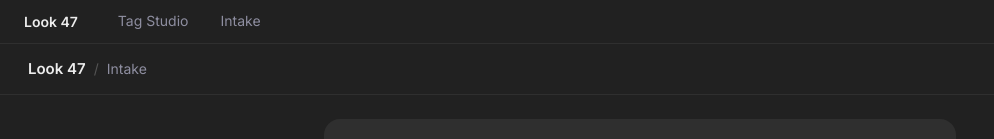
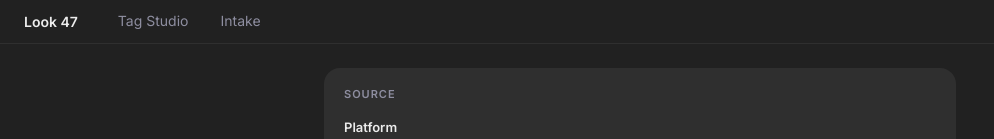
Before and after one commit to gha263/gflb-tag-studio, a Next.js app: page /intake in a window 1280 px wide. Shown: the top 139 px of the page, without its empty margins (0-994 px from the left). Built offline with nearby package versions, Linux system fonts and the light colour scheme; no server answers; the database is empty.

Commit message:
Update page.tsx

```diff
--- a/app/intake/page.tsx
+++ b/app/intake/page.tsx
@@ -480,21 +480,7 @@ export default function IntakePage() {
         ::-webkit-scrollbar-thumb { background: #3a3a3a; border-radius: 3px; }
       `}</style>
 
-      <div style={{minHeight:"100vh",backgroundColor:C.bg,color:C.text,fontFamily:"Inter,sans-serif",fontSize:14,lineHeight:1.6}}>
-
-        {/* Header */}
-        <div style={{display:"flex",alignItems:"center",justifyContent:"space-between",padding:"13px 28px",backgroundColor:C.bg,borderBottom:`1px solid ${C.lift1}`,position:"sticky",top:0,zIndex:100}}>
-          <div style={{display:"flex",alignItems:"center",gap:8}}>
-            <span style={{fontSize:15,fontWeight:600,color:C.text}}>Look 47</span>
-            <span style={{color:C.dim}}>/</span>
-            <span style={{fontSize:14,color:C.muted}}>Intake</span>
-          </div>
-          {successCount>0 && (
-            <div style={{fontSize:13,color:C.muted,background:C.lift1,borderRadius:20,padding:"4px 14px"}}>
-              <span style={{color:C.text,fontWeight:600}}>{successCount}</span> {successCount===1?"look":"looks"} ingested
-            </div>
-          )}
-        </div>
+      <div style={{minHeight:"calc(100vh - 44px)",backgroundColor:C.bg,color:C.text,fontFamily:"Inter,sans-serif",fontSize:14,lineHeight:1.6}}>
 
         <div style={{maxWidth:680,margin:"0 auto",padding:"24px 24px 100px"}}>
 
```
